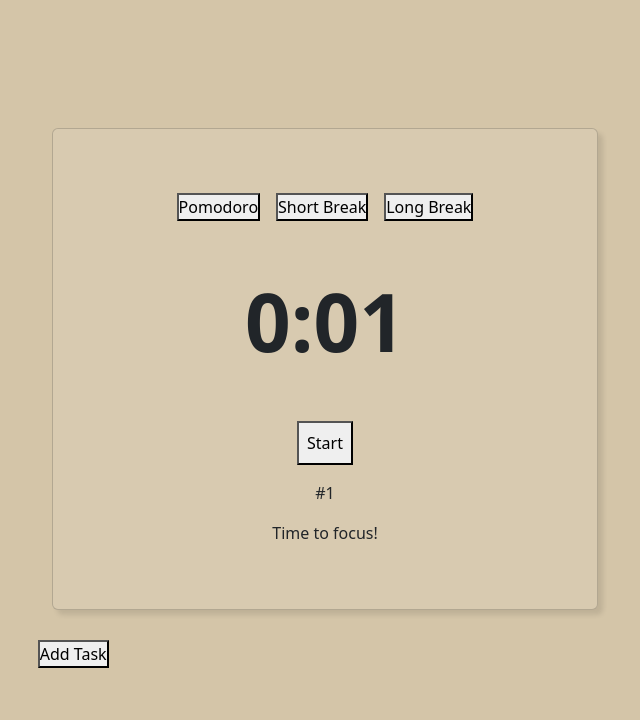
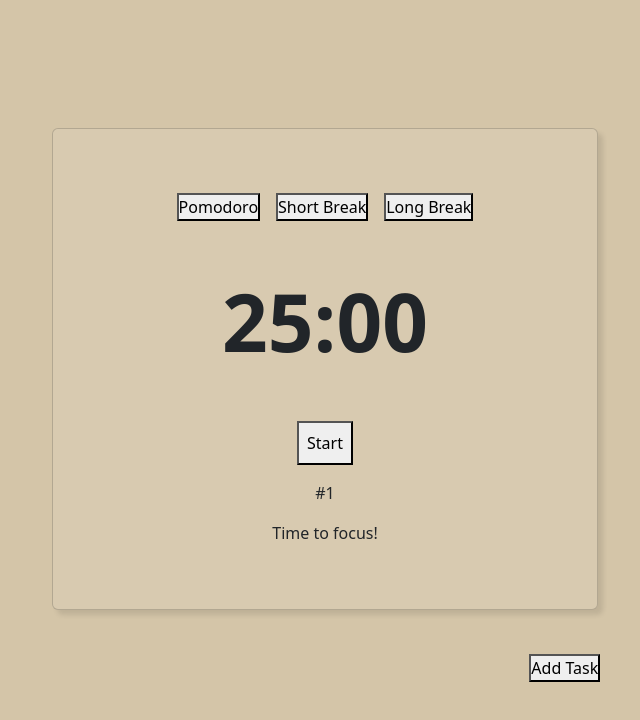
Before and after one commit to amunye1/Pomodoro-Timer, a React (Vite) app in the folder pomodoroTimer/: page / in a window 1280 px wide. Shown: the top 720 px of the page, without its empty margins (315-955 px from the left). Built offline with nearby package versions, Linux system fonts and the light colour scheme.

Commit message:
latest update

```diff
--- a/pomodoroTimer/Clock.css
+++ b/pomodoroTimer/Clock.css
@@ -10,12 +10,12 @@
 
   .off-white{
     background-color: #ede7db !important;
+
   }
 
+  .dark-tan{
+    background-color: #d4c5a8 ;
+  }
   .w-half{
     max-width: 50%;
   }
-
-  .card {
-    transition: background-color 0.5s ease-in-out;
-  }
--- a/pomodoroTimer/Clock.jsx
+++ b/pomodoroTimer/Clock.jsx
@@ -12,7 +12,6 @@ function Clock({ setBackgroundColor }) {
   const [shortBreakTotal, setShortBreakTotal] = useState(1);
   const [longBreakTotal, setLongBreakTotal] = useState(1);
   const [color, setColor] = useState("#ede7db");
-  const [pomodoroCount, setPomodoroCount] = useState(0);
 
   let btnName = "Start";
   const timerId = useRef(null);
@@ -27,27 +26,12 @@ function Clock({ setBackgroundColor }) {
           clearInterval(timerId.current);
           timerId.current = null;
           setIsRunning(false); // Ensure we set isRunning to false
-
-          // Handle timer completion and mode switching
           if (mode === "pomodoro") {
             setPomodoroTotal((prev) => prev + 1);
-            const newCount = pomodoroCount + 1;
-            setPomodoroCount(newCount);
-
-            // After 4 pomodoros, switch to long break
-            if (newCount % 4 === 0) {
-              setMode("longBreak");
-            } else {
-              // Otherwise switch to short break
-              setMode("shortBreak");
-            }
           } else if (mode === "shortBreak") {
-            setShortBreakTotal((prev) => prev + 1);
-            setMode("pomodoro");
+            setShortBreakTotal((prev) => prev + 1); // Increment correctly
           } else if (mode === "longBreak") {
             setLongBreakTotal((prev) => prev + 1);
-            setMode("pomodoro");
-            setPomodoroCount(0); // Reset pomodoro count after long break
           }
           return 0;
         }
@@ -82,8 +66,9 @@ function Clock({ setBackgroundColor }) {
   }, []);
 
   useEffect(() => {
+    pauseTimer();
     if (mode === "pomodoro") {
-      setTimeLeft(1);
+      setTimeLeft(1500);
       setBackgroundColor("rgb(212 197 168)");
       setColor("rgba(255, 255, 255, 0.1)");
     } else if (mode === "shortBreak") {
@@ -119,7 +104,6 @@ function Clock({ setBackgroundColor }) {
                   {isRunning ? "Pause" : "Start"}
                 </button>
               </div>
-
             </div>
             {mode === "pomodoro" ? (
               <>
@@ -134,7 +118,7 @@ function Clock({ setBackgroundColor }) {
             ) : mode === "longBreak" ? (
               <>
                 <p>#{longBreakTotal}</p>
-                <p>Time for a long break!</p>
+                <p>Time for a break!</p>
               </>
             ) : null}
           </div>
--- a/pomodoroTimer/Task.css
+++ b/pomodoroTimer/Task.css
@@ -1,47 +1,101 @@
 .taskBox.container{
-
     min-height: 25%;
     max-width:48%;
     margin: 10px;
     padding: 20px;
     text-align: left;
+    position: relative;
+    background-color: transparent !important;
+    transition: background-color 0.3s ease;
+}
 
+.taskBox.container:has(.allItems) {
+    background-color: whitesmoke !important;
+}
 
+.add-task{
+    width: 100%;
+    display: flex;
+    justify-content: center;
+    align-items: center;
+    cursor: pointer;
+    margin-top: 12px;
+    border: 2px dashed rgba(255, 255, 255, 0.4);
+    height: 8vh;
+    padding: 10px;
+    background-color: transparent !important;
 }
+
+.add-task button {
+    background: transparent;
+    border: none;
+    color: inherit;
+    cursor: pointer;
+    padding: 10px 20px;
+    font-size: 16px;
+    width: 100%;
+    height: 100%;
+    display: flex;
+    justify-content: center;
+    align-items: center;
+    text-align: center;
+    display: inline-block;
+}
+
+.taskBox.container:has(.allItems) .add-task button {
+    background-color: whitesmoke;
+}
+
 .card{
-    border:1px solid hsl(0,0%, 80%);
-    border-radius:10px;
-    box-shadow:5px 5px 5px hsl(0, 0%, 0%, 0.1);
+    border: 1px solid hsl(0,0%, 80%);
+    border-radius: 10px;
+    box-shadow: 5px 5px 5px hsl(0, 0%, 0%, 0.1);
+}
 
-}
 .taskInput{
-    padding:10px,0px;
-    border-radius:4px;
-    color:rgb(85,85,85);
-    height:3em;
+    padding: 10px 0px;
+    border-radius: 4px;
+    color: rgb(85,85,85);
+    height: 3em;
     text-align: center;
     font-size: 22px;
-    border:none;
+    border: none;
     background-color: whitesmoke;
 }
 
 .allItems{
     margin: 0 0 0 35px;
+
 }
 
 .taskInputDiv{
     max-width: 100%;
+}
 
+/* Add styles for the footer */
+.taskBox .row:last-child {
+    margin: 0 -20px;
+    width: calc(100% + 40px);
+    padding: 14px 20px;
+    text-align: right;
+    border-bottom-left-radius: 8px;
+    border-bottom-right-radius: 8px;
+    display: flex;
+    justify-content: space-between;
+    align-items: center;
+    margin-top: auto;
 }
+
+/* Hide footer when task form is not open */
+
 span{
-
     text-align: left;
 }
 
 .numberOfPomdoro{
-    width:75px;
-    background-color:rgb(85,85,85);
-    color:white;
+    width: 75px;
+    background-color: rgb(85,85,85);
+    color: white;
     text-align: left;
 }
 
--- a/pomodoroTimer/TaskFrontEndCard.jsx
+++ b/pomodoroTimer/TaskFrontEndCard.jsx
@@ -6,7 +6,8 @@ function TaskFrontEndCard({ setBackgroundColor }){
     const handleAddTaskClick = () => setShowTask(true);
     const handleCancelClick = () => setShowTask(false);
     const [pomodoroCount, setPomodoroCount] = useState(1)
-      const [color, setColor] = useState("#ede7db")
+    const [color, setColor] = useState("#ede7db")
+    const [color2, setColor2] = useState("#f5f5f5")
     const handleSaveClick =  () => {
         if(taskName.trim() !== ''){
             setTaskList(prev =>[
@@ -44,11 +45,22 @@ function TaskFrontEndCard({ setBackgroundColor }){
           setColor("rgba(255, 255, 255, 0.1)");
         }
       }, [mode, setBackgroundColor]);
+
+      useEffect(()=>{
+        if(handleAddTaskClick){
+            setColor2("none")
+        }
+      })
     return (
 
-        <div  className = "taskBox container mx-auto">
+        <div  className = "taskBox container mx-auto"
+        style={{
+                backgroundColor:showTask ?  "#f5f5f5" :"transparent",
+                transition: "background-color 0.3s ease"
+            }}
+        >
             {!showTask ?(<div className="row">
-                <div className="col">
+                <div className="col add task">
                     <button onClick={handleAddTaskClick}>Add Task</button>
 
                 </div>
@@ -79,7 +91,12 @@ function TaskFrontEndCard({ setBackgroundColor }){
                         <button> + Add Project</button>
                     </div>
                 </div>
-                <div className="row">
+                <div className="row"
+
+                style={{
+                    backgroundColor: showTask ? "#EFEFEF" : "transparent",
+                }}
+                >
                     <div className="col">
                         <button>Delete</button>
                         <button onClick={handleCancelClick}>Cancel</button>
--- a/pomodoroTimer/src/App.jsx
+++ b/pomodoroTimer/src/App.jsx
@@ -1,11 +1,11 @@
 import { useState } from 'react';
 import Clock from "../Clock";
 import Task from "../TaskFrontEndCard"
-
 function App() {
     const [backgroundColor, setBackgroundColor] = useState("#d4c5a8");
-
     return(
+        <>
+        <div className="dark-tan">
             <div style={{
                 minHeight: "100vh",
                 backgroundColor: backgroundColor,
@@ -20,6 +20,9 @@ function App() {
                 <Task setBackgroundColor={setBackgroundColor}/>
 
             </div>
+        </div>
+        </>
+
     );
 }
 
--- a/pomodoroTimer/src/index.css
+++ b/pomodoroTimer/src/index.css
@@ -5,9 +5,9 @@
 }
 
 html, body, #root {
+    background-color: #d4c5a8;
     min-height: 100vh;
     width: 100%;
     margin: 0;
     padding: 0;
-    transition: background-color 0.5s ease-in-out;
 }
```
Lines whose indentation alone changed are shown as unchanged.
